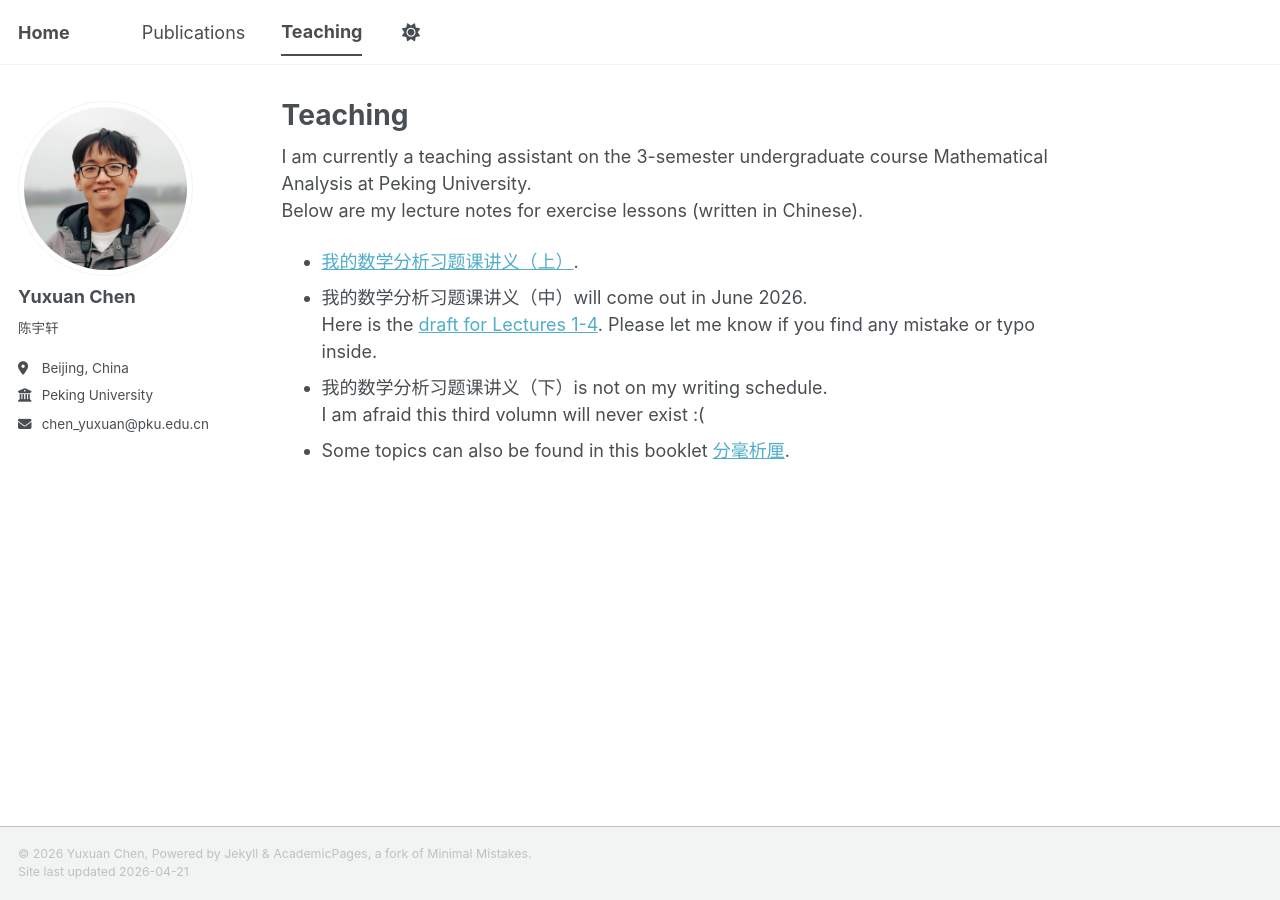
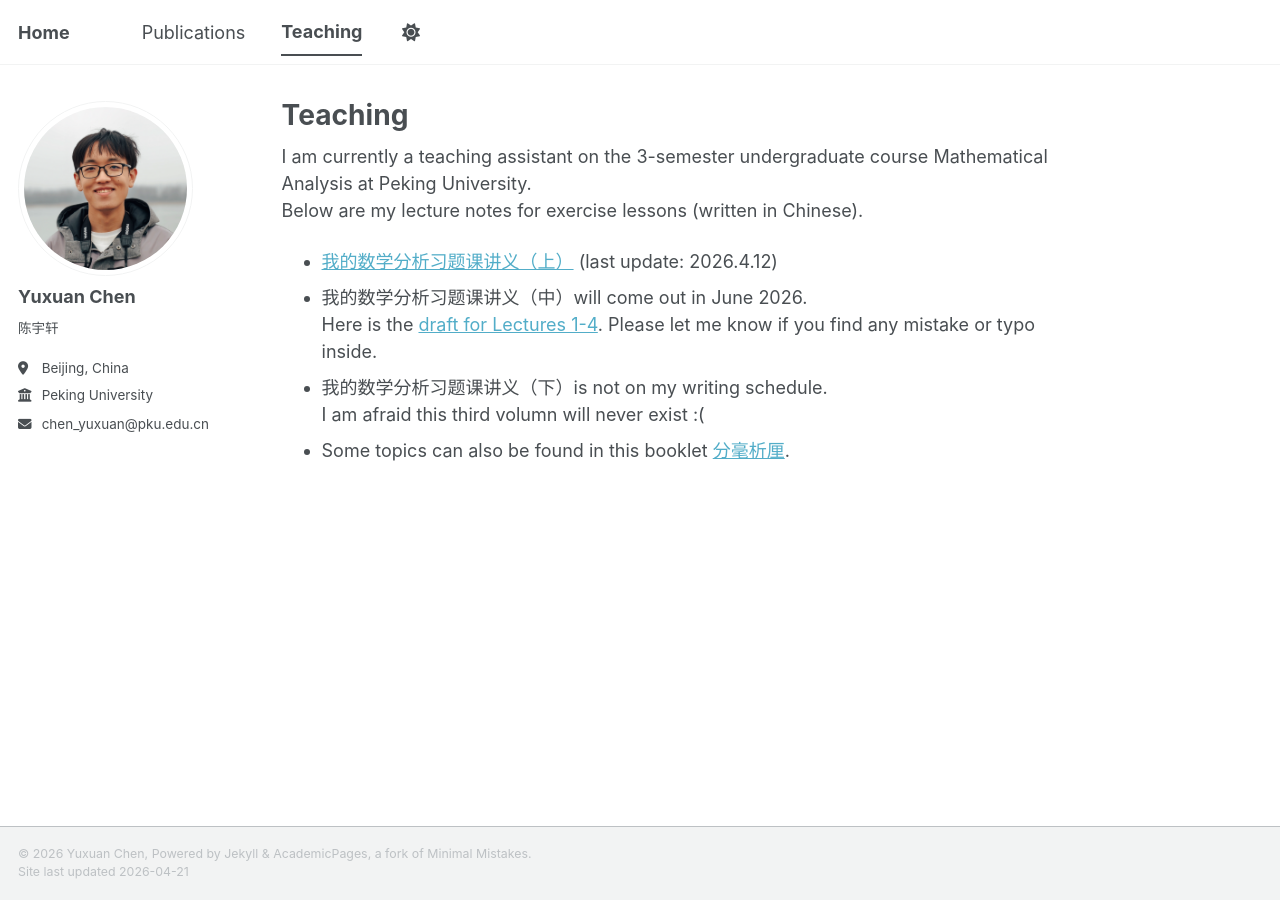
Before and after one commit to yxchen-pku/yxchen-pku.github.io, a Jekyll site: the page built from _pages/teaching.md, in a window 1280 px wide. Built offline with Jekyll 4.4.1, drawn with Linux system fonts in a browser that asks for light colours; a script bundle is joined from its source files by our own code; library files that are not in the unit come from our copies.

Commit message:
Update last update date for teaching notes
Updated the last update date for the first lecture notes.

```diff
--- a/_pages/teaching.md
+++ b/_pages/teaching.md
@@ -9,7 +9,7 @@ redirect_from:
 I am currently a teaching assistant on the 3-semester undergraduate course Mathematical Analysis at Peking University.
 Below are my lecture notes for exercise lessons (written in Chinese).
 
-- [我的数学分析习题课讲义（上）](../files/SFXT_1.pdf).
+- [我的数学分析习题课讲义（上）](../files/SFXT_1.pdf) (last update: 2026.4.12)
 - 我的数学分析习题课讲义（中）will come out in June 2026.
   Here is the [draft for Lectures 1-4](../files/SFXT_2.pdf). Please let me know if you find any mistake or typo inside.
 - 我的数学分析习题课讲义（下）is not on my writing schedule.
```
